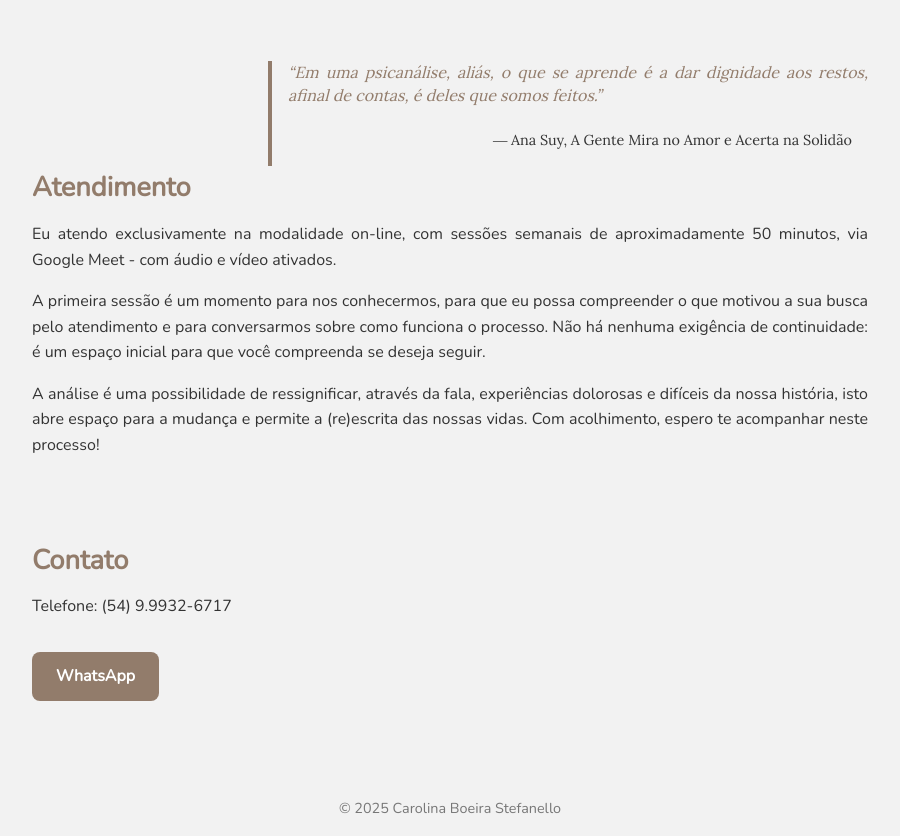
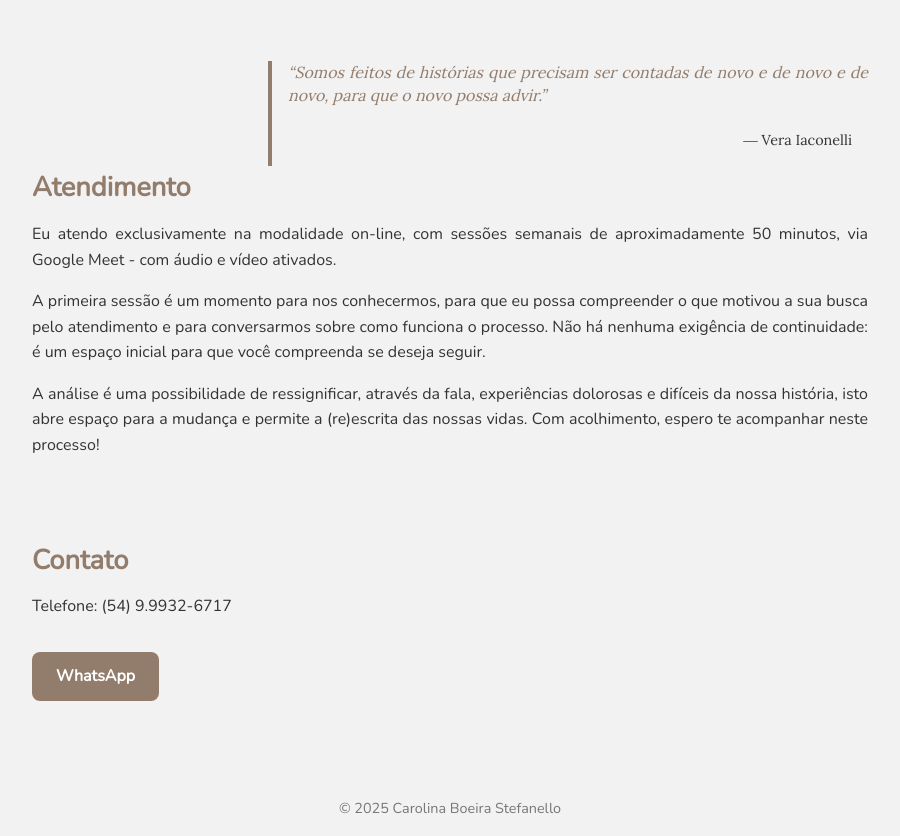
Before and after one commit to carolinabstefanello/site-psi, a plain HTML site: page index.html in a window 1280 px wide. Shown: the part 1244-2080 px from the top of the page, without its empty margins (190-1090 px from the left). Drawn offline with nearby package versions, Linux system fonts and the light colour scheme.

Commit message:
Update index.html
Atualização citação.

```diff
--- a/index.html
+++ b/index.html
@@ -283,8 +283,8 @@
 
     <section id="atendimento">
       <blockquote>
-      “Em uma psicanálise, aliás, o que se aprende é a dar dignidade aos restos, afinal de contas, é deles que somos feitos.”
-      <footer>― Ana Suy, <cite>A Gente Mira no Amor e Acerta na Solidão</cite></footer>
+      “Somos feitos de histórias que precisam ser contadas de novo e de novo e de novo, para que o novo possa advir.”
+      <footer>― Vera Iaconelli</footer>
       </blockquote>
 
       <h2>Atendimento</h2>
```
